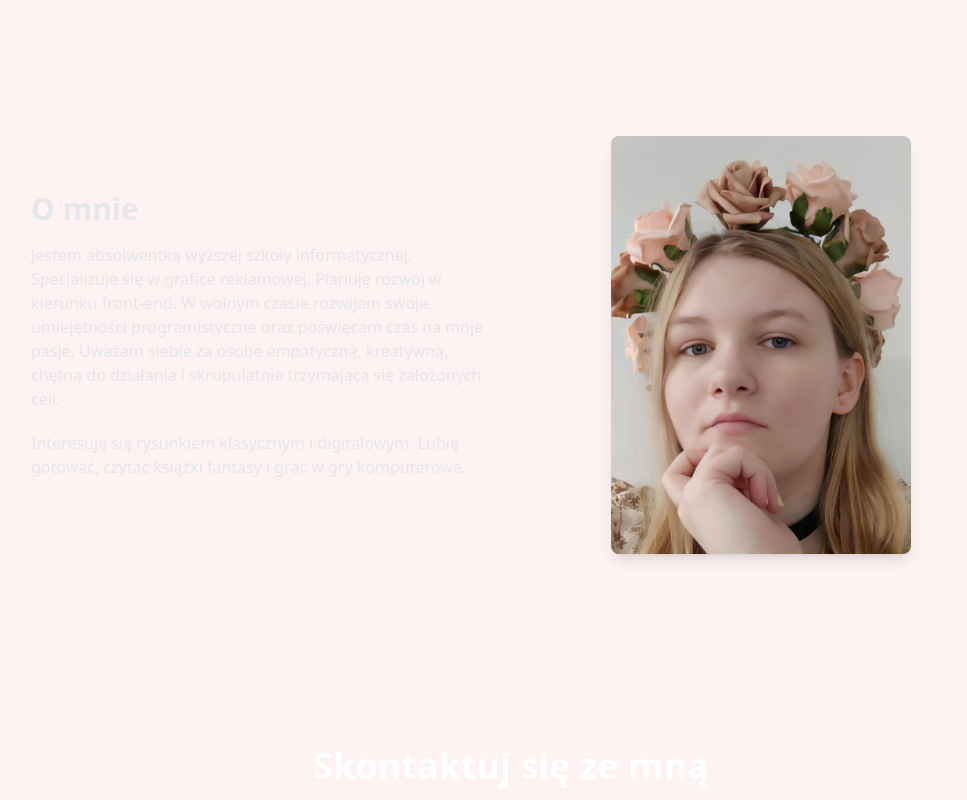
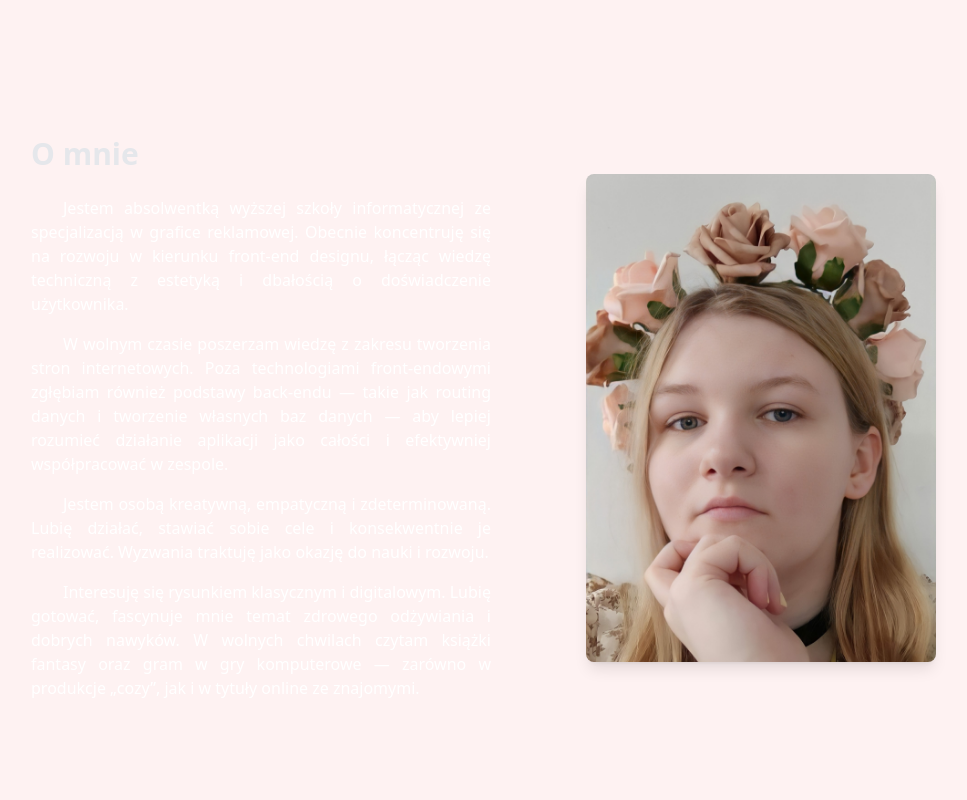
Before and after one commit to Skierka35/github-portfolio, a Next.js app in the folder portfolio-react/: page / in a window 1280 px wide. Shown: the part 820-1620 px from the top of the page, without its empty margins (129-1096 px from the left). Built offline with nearby package versions, Linux system fonts and the light colour scheme.

Commit message:
introduce page update

```diff
--- a/portfolio-react/src/app/components/imageAnimation.tsx
+++ b/portfolio-react/src/app/components/imageAnimation.tsx
@@ -11,7 +11,7 @@ export default function ImageOnScroll() {
       ([entry]) => {
         if (entry.isIntersecting) {
           setHasAppeared(true);
-          observer.disconnect(); // zatrzymuje obserwację po 1 razie
+          observer.disconnect();
         }
       },
       { threshold: 0.3 }
@@ -30,8 +30,8 @@ export default function ImageOnScroll() {
       <Image
         src="/prof.jpg"
         alt="Moje zdjęcie"
-        width={300}
-        height={300}
+        width={350}
+        height={350}
         className="rounded-lg shadow-lg"
       />
     </div>
--- a/portfolio-react/src/app/components/introduce.tsx
+++ b/portfolio-react/src/app/components/introduce.tsx
@@ -5,6 +5,13 @@ import ImageOnScroll from '../components/imageAnimation';
 export default function Introduce() {
   const ref = useRef<HTMLDivElement | null>(null);
   const [isVisible, setIsVisible] = useState(false);
+
+  const paragraphs = [
+  'Jestem absolwentką wyższej szkoły informatycznej ze specjalizacją w grafice reklamowej. Obecnie koncentruję się na rozwoju w kierunku front-end designu, łącząc wiedzę techniczną z estetyką i dbałością o doświadczenie użytkownika.',
+  'W wolnym czasie poszerzam wiedzę z zakresu tworzenia stron internetowych. Poza technologiami front-endowymi zgłębiam również podstawy back-endu — takie jak routing danych i tworzenie własnych baz danych — aby lepiej rozumieć działanie aplikacji jako całości i efektywniej współpracować w zespole.',
+  'Jestem osobą kreatywną, empatyczną i zdeterminowaną. Lubię działać, stawiać sobie cele i konsekwentnie je realizować. Wyzwania traktuję jako okazję do nauki i rozwoju.',
+  'Interesuję się rysunkiem klasycznym i digitalowym. Lubię gotować, fascynuje mnie temat zdrowego odżywiania i dobrych nawyków. W wolnych chwilach czytam książki fantasy oraz gram w gry komputerowe — zarówno w produkcje „cozy”, jak i w tytuły online ze znajomymi.',
+  ];
 
   useEffect(() => {
     const observer = new IntersectionObserver(
@@ -24,17 +31,17 @@ export default function Introduce() {
         isVisible ? 'opacity-100 translate-y-0' : 'opacity-0 translate-y-10'
       }`}
     >
-      <div className="md:w-1/2 text-center md:text-left">
-        <h2 className="text-3xl text-gray-200 font-bold mb-4">O mnie</h2>
-        <p className="text-gray-200">
-          Jestem absolwentką wyższej szkoły informatycznej. Specjalizuję się w grafice reklamowej. Planuję rozwój w kierunku front-end.
-          W wolnym czasie rozwijam swoje umiejętności programistyczne oraz poświęcam czas na moje pasje. Uważam siebie za osobę
-          empatyczną, kreatywną, chętną do działania i skrupulatnie trzymającą się założonych celi.
-        </p>
-        <p className="text-gray-200 py-5">
-          Interesuję się rysunkiem klasycznym i digitalowym. Lubię gotować, czytać książki fantasy i grać w gry komputerowe.
-        </p>
-      </div>
+    <div className="md:w-1/2 text-center md:text-left">
+    <h2 className="text-3xl text-gray-200 font-bold mb-6">O mnie</h2>
+    {paragraphs.map((text, idx) => (
+      <p
+        key={idx}
+        className={`indent-8 text-justify ${idx !== 0 ? 'mt-4' : ''}`}
+      >
+        {text}
+      </p>
+    ))}
+    </div>
       <div className="md:w-1/2 flex justify-center">
         <ImageOnScroll />
       </div>
```
